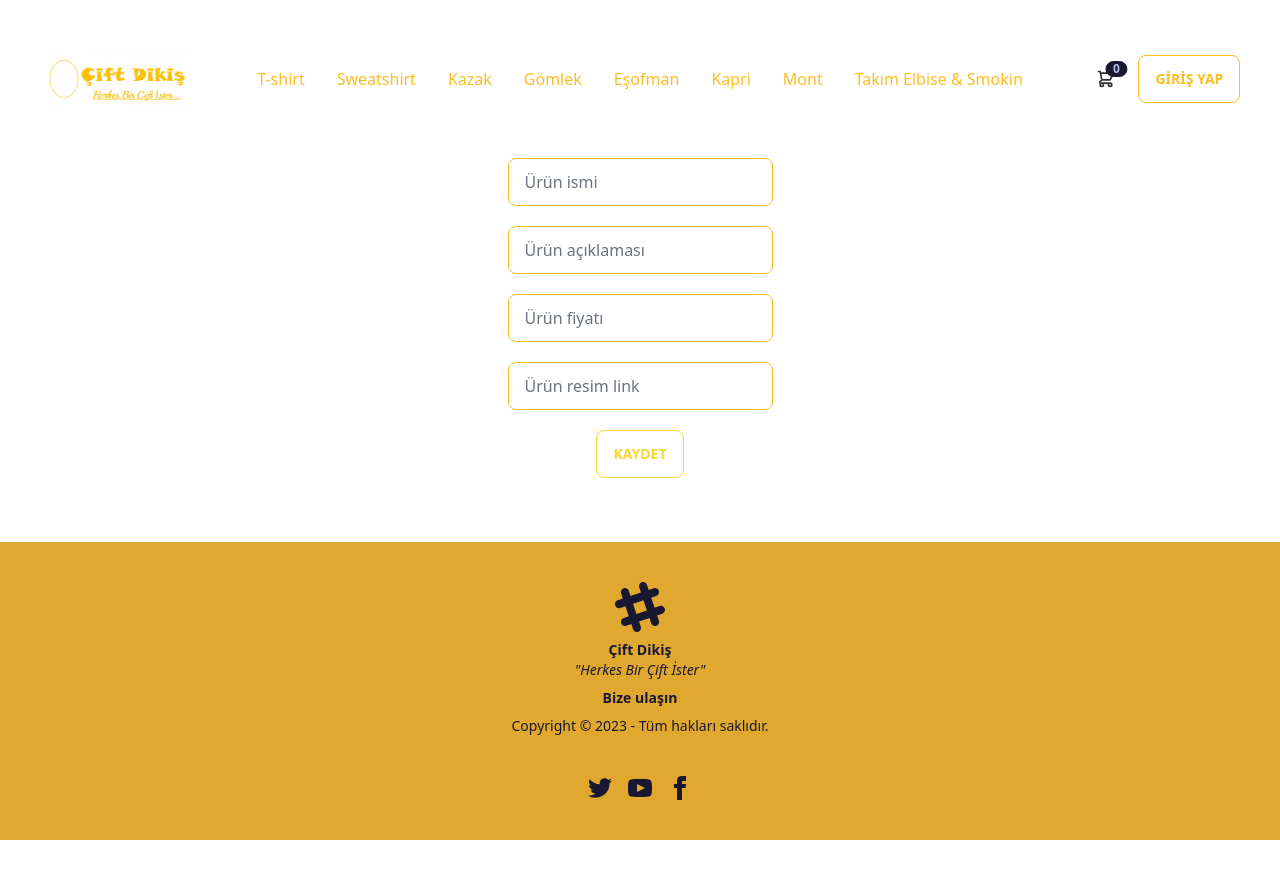
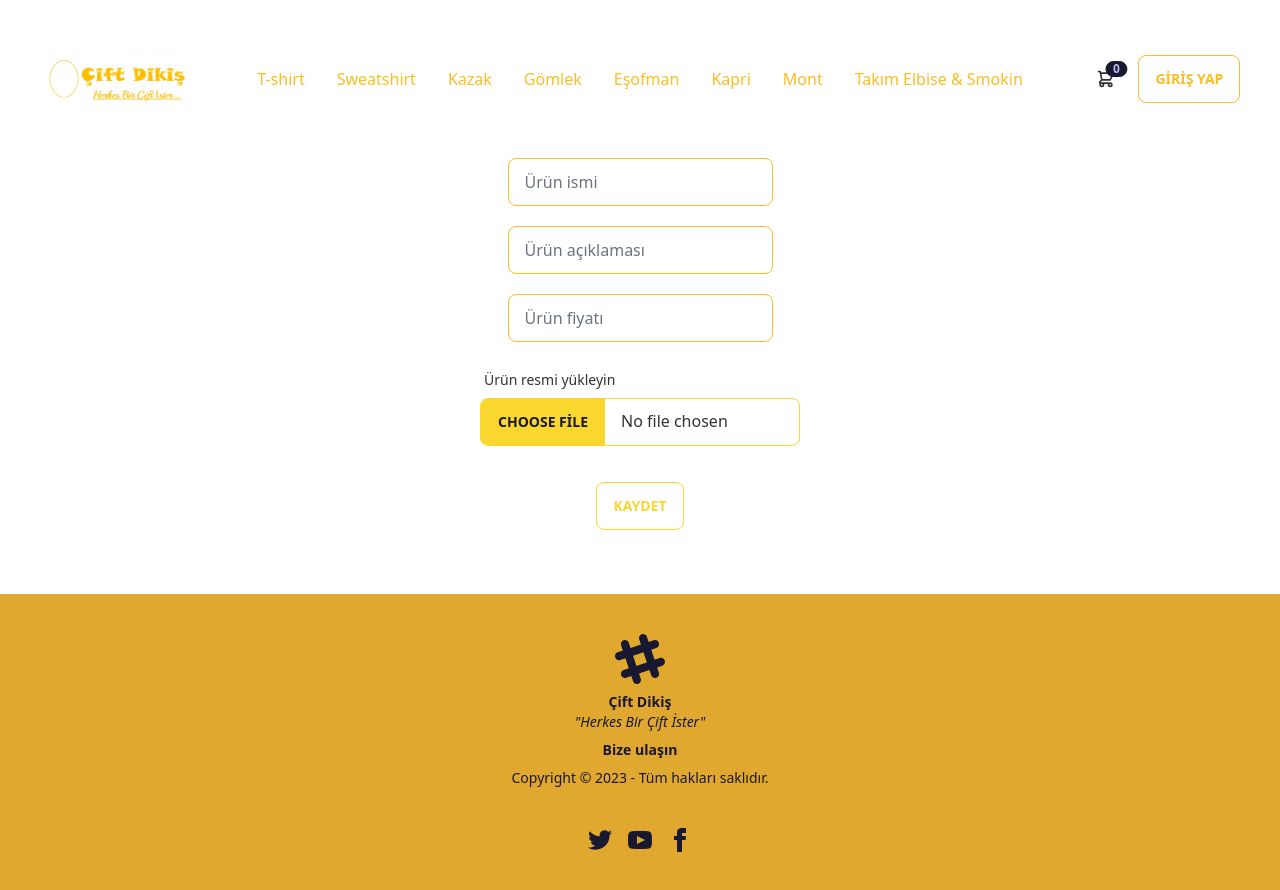
Before and after one commit to ErcouldnT/ciftdikis.com, a SvelteKit app: page /admin in a window 1280 px wide. Before the commit the page ends 840 px from the top, so only its background shows below. Built offline with nearby package versions, Linux system fonts and the light colour scheme; no server answers.

Commit message:
ürün resimlerini firebase'e yükleme ve loading

```diff
--- a/src/firebase.js
+++ b/src/firebase.js
@@ -3,6 +3,7 @@ import { initializeApp } from 'firebase/app';
 // import { getAnalytics } from 'firebase/analytics';
 import { getAuth } from 'firebase/auth';
 import { getFirestore } from 'firebase/firestore';
+import { getStorage } from 'firebase/storage';
 // TODO: Add SDKs for Firebase products that you want to use
 // https://firebase.google.com/docs/web/setup#available-libraries
 
@@ -23,5 +24,6 @@ export const app = initializeApp(firebaseConfig);
 // export const analytics = getAnalytics(app);
 export const auth = getAuth(app);
 export const db = getFirestore(app);
+export const storage = getStorage(app);
 
 export default app;
--- a/src/routes/admin/+page.svelte
+++ b/src/routes/admin/+page.svelte
@@ -1,14 +1,33 @@
 <script>
+	import { goto } from '$app/navigation';
 	import { itemCreator } from '../../api/itemsApi';
 	import { user } from '../../stores';
+	import { storage } from '../../firebase?client';
+	import { ref, uploadBytes, getDownloadURL } from 'firebase/storage?client';
+	import { nanoid } from 'nanoid';
 
 	let isim;
 	let açıklama;
 	let fiyat;
-	let link;
+	let resim;
 
-	const databaseKaydet = async () => {
+	let loading = false;
+
+	const databaseKaydet = () => {
+		try {
+			if (!resim) return;
+			resim = resim[0];
+
+			if (!isim) return;
+			if (!açıklama) return;
+			if (!fiyat) return;
+
+			loading = true;
+
 			const slug = isim.trim().replace(' ', '-').toLowerCase();
+			const imageRef = ref(storage, 'images/' + resim?.name + '-' + nanoid());
+			uploadBytes(imageRef, resim).then((snapshot) => {
+				getDownloadURL(snapshot.ref).then(async (link) => {
 					await itemCreator(
 						slug,
 						isim,
@@ -22,6 +41,16 @@
 						link
 					);
 					alert('Ürün kaydetme başarılı.');
+					// loading = false;
+					goto('/');
+				});
+			});
+
+			// const resimAdı = resim[0]?.name;
+			// console.log(resim);
+		} catch (error) {
+			alert('BAŞARISIZ: ' + error?.message);
+		}
 	};
 </script>
 
@@ -55,12 +84,26 @@
 		/>
 	</div>
 	<div>
+		<div class="form-control w-full max-w-xs">
+			<label class="label">
+				<span class="label-text">Ürün resmi yükleyin</span>
+				<!-- <span class="label-text-alt">Alt label</span> -->
+			</label>
 			<input
-			bind:value={link}
-			type="text"
-			placeholder="Ürün resim link"
-			class="input input-bordered input-warning w-full max-w-xs"
+				bind:files={resim}
+				type="file"
+				class="file-input file-input-bordered file-input-secondary w-full max-w-xs"
 			/>
+			<label class="label">
+				<!-- <span class="label-text-alt">Alt label</span> -->
+				<!-- <span class="label-text-alt">Alt label</span> -->
+			</label>
 		</div>
+	</div>
+
+	{#if loading}
+		<progress class="progress w-56" />
+	{:else}
 		<button on:click={databaseKaydet} class="btn btn-outline btn-secondary">Kaydet</button>
+	{/if}
 </div>
```
Lines whose indentation alone changed are shown as unchanged.
